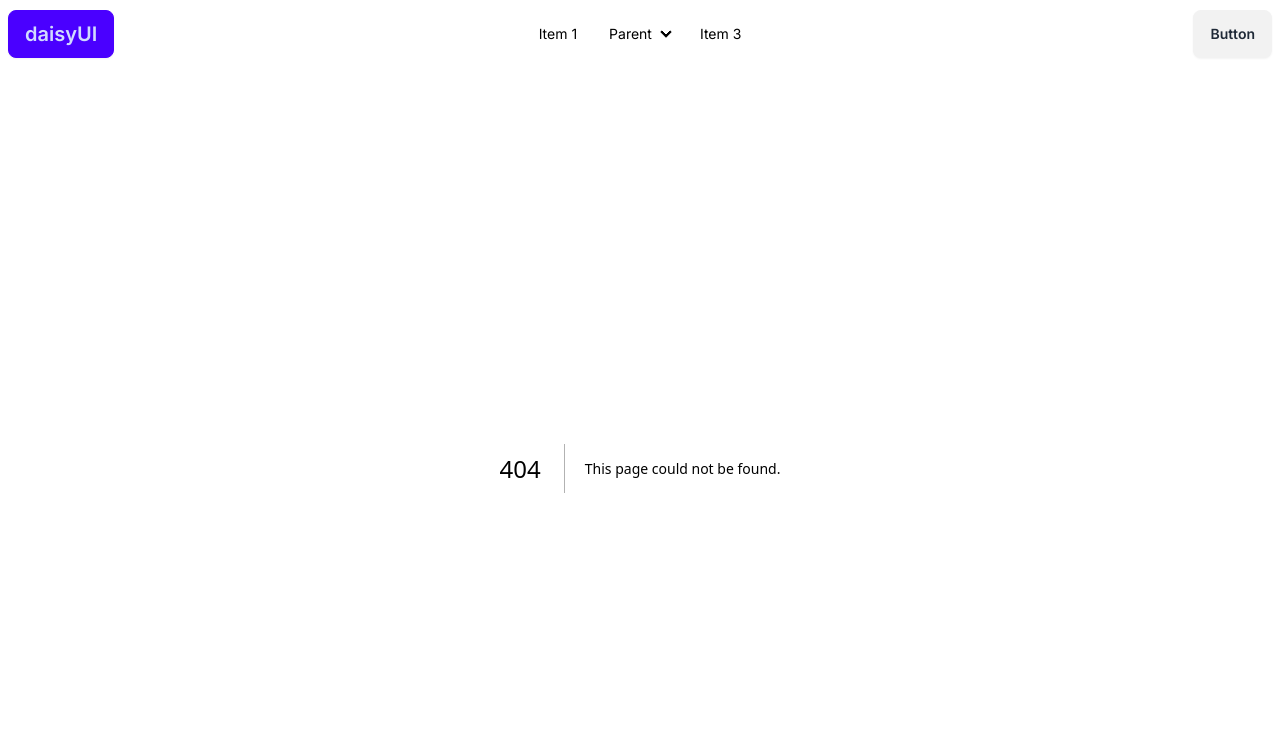
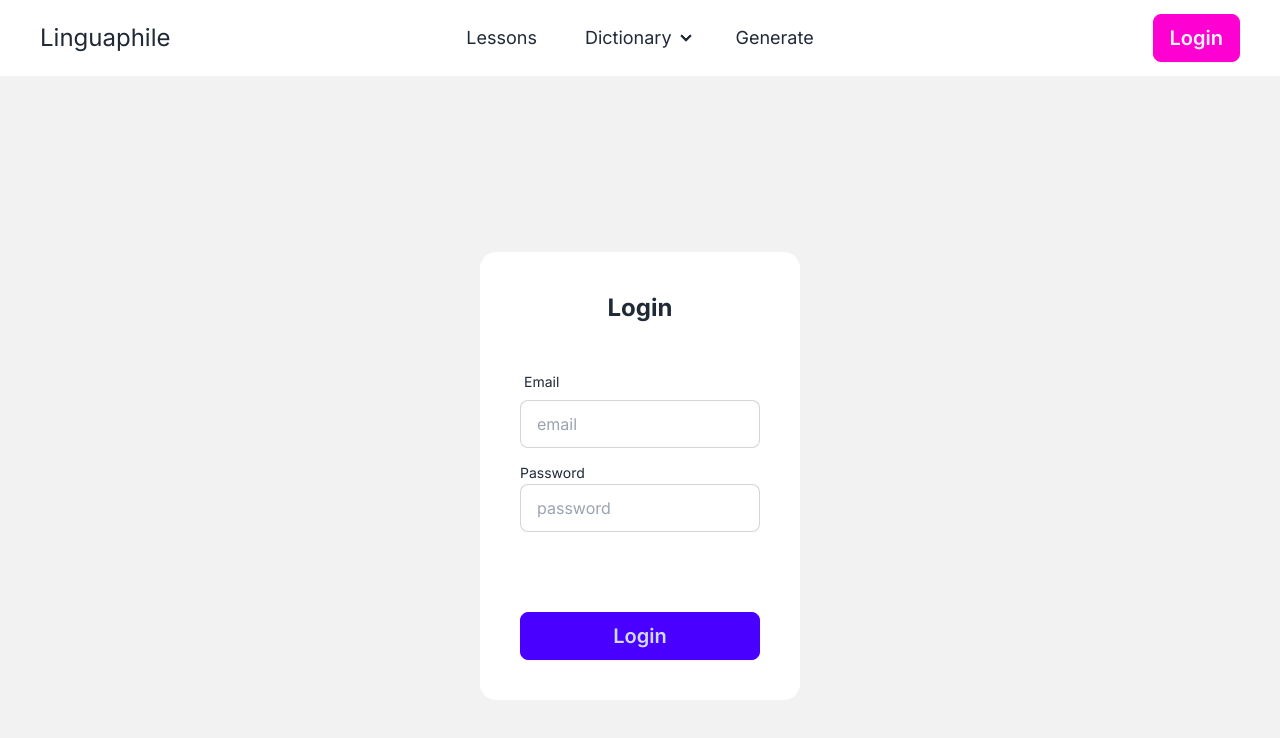
Before and after one commit to ruifan-IU/linguaphile, a Next.js app: page /login in a window 1280 px wide. Before the commit this address had no page. Shown: the top 738 px of the page. Built offline with nearby package versions, Linux system fonts and the light colour scheme.

Commit message:
add login page

```diff
--- a/package.json
+++ b/package.json
@@ -10,9 +10,9 @@
   },
   "dependencies": {
     "@prisma/client": "^5.9.1",
-    "daisyui": "^4.7.2",
     "mongodb": "^6.3.0",
     "next": "14.1.0",
+    "next-auth": "^4.24.6",
     "react": "^18",
     "react-dom": "^18",
     "theme-change": "^2.5.0"
@@ -22,6 +22,7 @@
     "@types/react": "^18",
     "@types/react-dom": "^18",
     "autoprefixer": "^10.0.1",
+    "daisyui": "^4.7.2",
     "eslint": "^8",
     "eslint-config-next": "14.1.0",
     "postcss": "^8",
--- a/src/app/components/NavBar.tsx
+++ b/src/app/components/NavBar.tsx
@@ -1,6 +1,8 @@
+import Link from 'next/link';
+
 export default function NavBar() {
   return (
-    <div className='navbar bg-base-100'>
+    <div className='navbar bg-base-100 md:px-10'>
       <div className='navbar-start'>
         <div className='dropdown'>
           <div tabIndex={0} role='button' className='btn btn-ghost lg:hidden'>
@@ -24,10 +26,10 @@ export default function NavBar() {
             className='menu menu-sm dropdown-content mt-3 z-[1] p-2 shadow bg-base-100 rounded-box w-52'
           >
             <li>
-              <a>Item 1</a>
+              <a>Lessons</a>
             </li>
             <li>
-              <a>Parent</a>
+              <a>Dictionary</a>
               <ul className='p-2'>
                 <li>
                   <a>Submenu 1</a>
@@ -38,20 +40,22 @@ export default function NavBar() {
               </ul>
             </li>
             <li>
-              <a>Item 3</a>
+              <a>Generate</a>
             </li>
           </ul>
         </div>
-        <a className='btn btn-primary text-xl'>daisyUI</a>
+        <h2 className='text-2xl text-center lg:text-left'>
+        Linguaphile
+        </h2>
       </div>
       <div className='navbar-center hidden lg:flex'>
-        <ul className='menu menu-horizontal px-1'>
+        <ul className='menu menu-horizontal px-10 space-x-4 text-lg'>
           <li>
-            <a>Item 1</a>
+            <a>Lessons</a>
           </li>
           <li>
             <details>
-              <summary>Parent</summary>
+              <summary>Dictionary</summary>
               <ul className='p-2'>
                 <li>
                   <a>Submenu 1</a>
@@ -63,12 +67,14 @@ export default function NavBar() {
             </details>
           </li>
           <li>
-            <a>Item 3</a>
+            <a>Generate</a>
           </li>
         </ul>
       </div>
       <div className='navbar-end'>
-        <a className='btn'>Button</a>
+        <Link href='/login' className='btn btn-secondary text-xl'>
+          Login
+        </Link>
       </div>
     </div>
   );
--- /dev/null
+++ b/src/app/login/page.tsx
@@ -0,0 +1,32 @@
+// build login page using daisyUI
+
+export default function Login() {
+  return (
+    <div className='flex h-screen bg-base-200'>
+      <div className='w-full max-w-xs m-auto bg-base-100 rounded-box p-10'>
+        <h1 className='text-2xl font-bold mb-10 text-center'>Login</h1>
+        <div className='form-control'>
+          <label className='label'>
+            <span className='label-text'>Email</span>
+          </label>
+          <input type='text' placeholder='email' className='input input-bordered' />
+        </div>
+        <div className='form-control mt-3'>
+          <label>
+            <span className='label-text'>Password</span>
+          </label>
+          <input type='password' placeholder='password' className='input input-bordered' />
+        </div>
+        {/* <div className='form-control mt-6 flex-row gap-2'>
+          <input type='checkbox' className='checkbox' />
+          <label>
+            <span className='label-text'>Remember me</span>
+          </label>
+        </div> */}
+        <div className='form-control mt-20'>
+          <button className='btn btn-primary text-xl w-full'>Login</button>
+        </div>
+      </div>
+    </div>
+  );
+}
```
Also changed, not shown: 1 other file (tests, documents, lock files or other folders).
